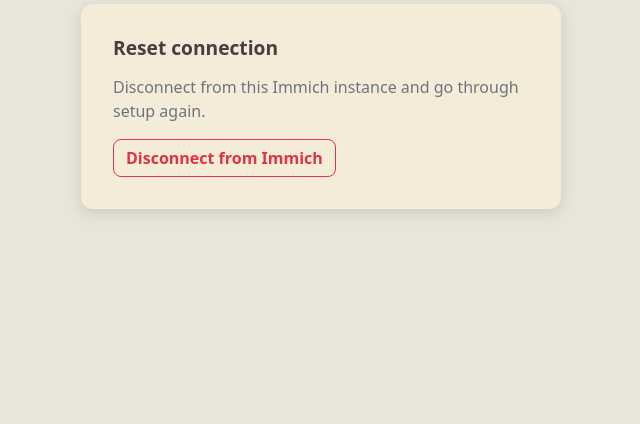
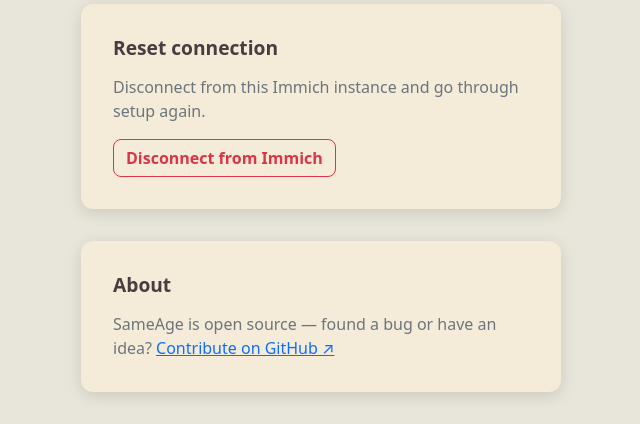
Before and after one commit to tobiasschuerg/same-age, a Python web app: template app/templates/settings.html in a window 1280 px wide. Shown: the part 566-990 px from the top of the page, without its empty margins (319-959 px from the left). Before the commit the page ends 780 px from the top, so only its background shows below. Run offline with Jinja, Linux system fonts and the light colour scheme; the template is opened without the code that fills it, so the values that code supplies are empty.

Commit message:
feat: add GitHub repo link to settings page
Co-Authored-By: Claude Sonnet 5 <noreply@anthropic.com>

```diff
--- a/app/templates/settings.html
+++ b/app/templates/settings.html
@@ -117,6 +117,14 @@
             <button type="submit" class="btn btn-outline-danger">Disconnect from Immich</button>
         </form>
     </div>
+
+    <div class="settings-card">
+        <h2>About</h2>
+        <p class="text-secondary mb-0">
+            SameAge is open source — found a bug or have an idea?
+            <a href="https://github.com/tobiasschuerg/same-age" target="_blank" rel="noopener">Contribute on GitHub &nearr;</a>
+        </p>
+    </div>
 </div>
 
 </body>
```
